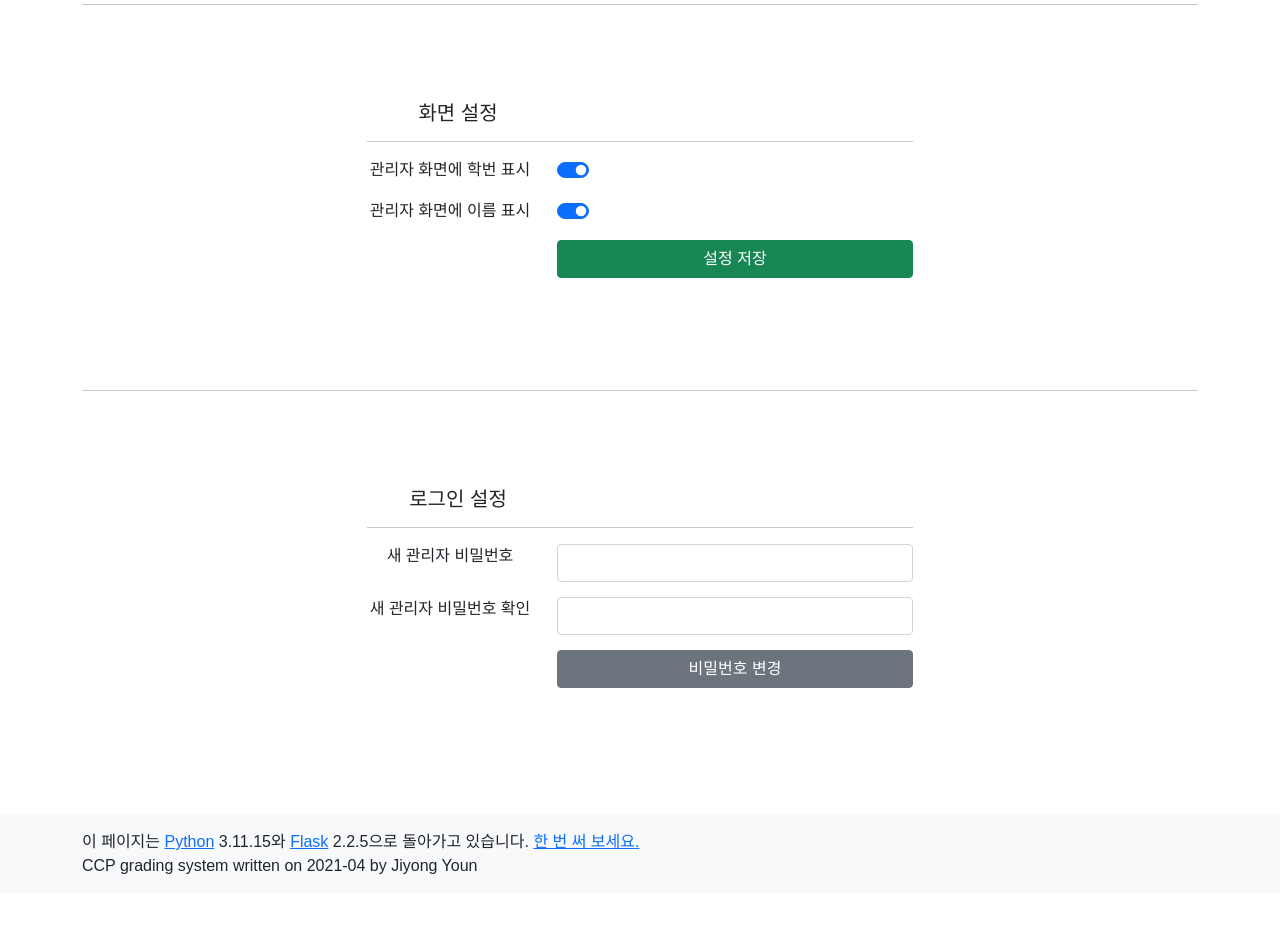
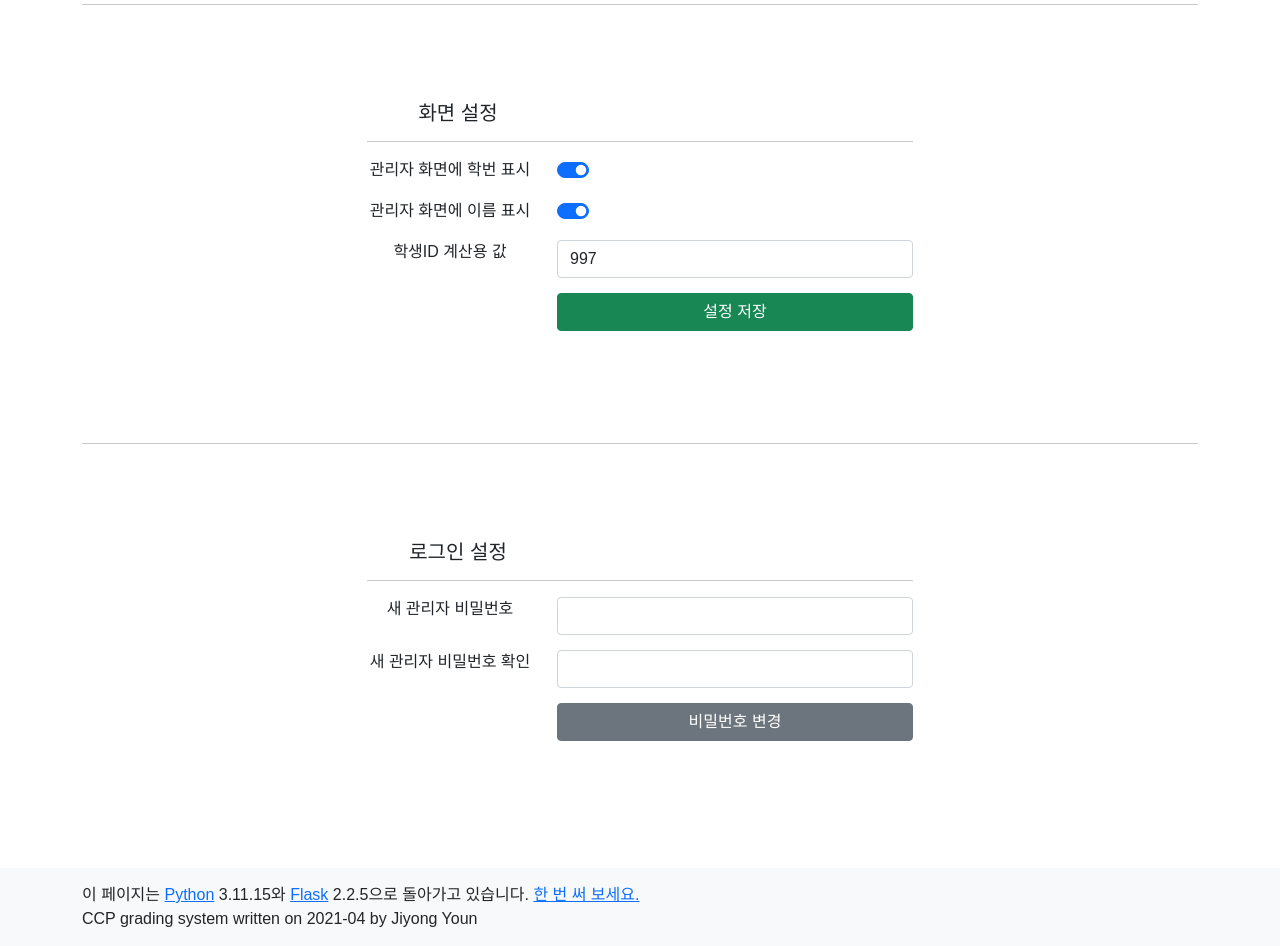
Before and after one commit to hletrd/CCP2021, a Flask app: page /settings in a window 1280 px wide. Shown: the part 834-1780 px from the top of the page. Before the commit the page ends 1708 px from the top, so only its background shows below. Run offline with Flask 2, Linux system fonts and the light colour scheme; the visitor is signed in with stand-in values (Sample User, id 1); data comes from the database, SQL or seed files in the repository; some libraries are stand-ins or nearby versions.

Commit message:
Add settings for student id calculation

```diff
--- a/templates/settings.html
+++ b/templates/settings.html
@@ -89,6 +89,11 @@
 				</div>
 				<div class="spacer-15"></div>
 				<div class="row">
+					<div class="col-sm-4"><label>학생ID 계산용 값</label></div>
+					<div class="col-sm-8"><input class="form-control" name="hash_prime" type="text" value="{{data.hash_prime}}"></div>
+				</div>
+				<div class="spacer-15"></div>
+				<div class="row">
 					<div class="col-sm-4"></div>
 					<div class="col-sm-8 d-grid"><button type="submit" class="btn btn-success">설정 저장</button></div>
 				</div>
```
